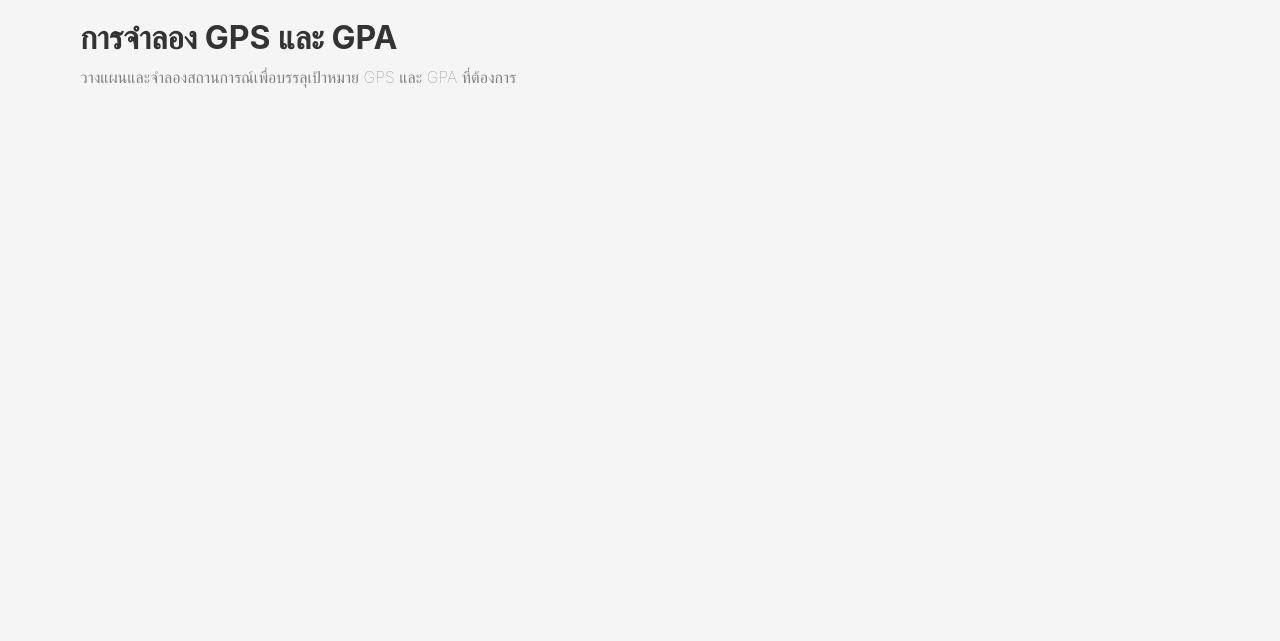
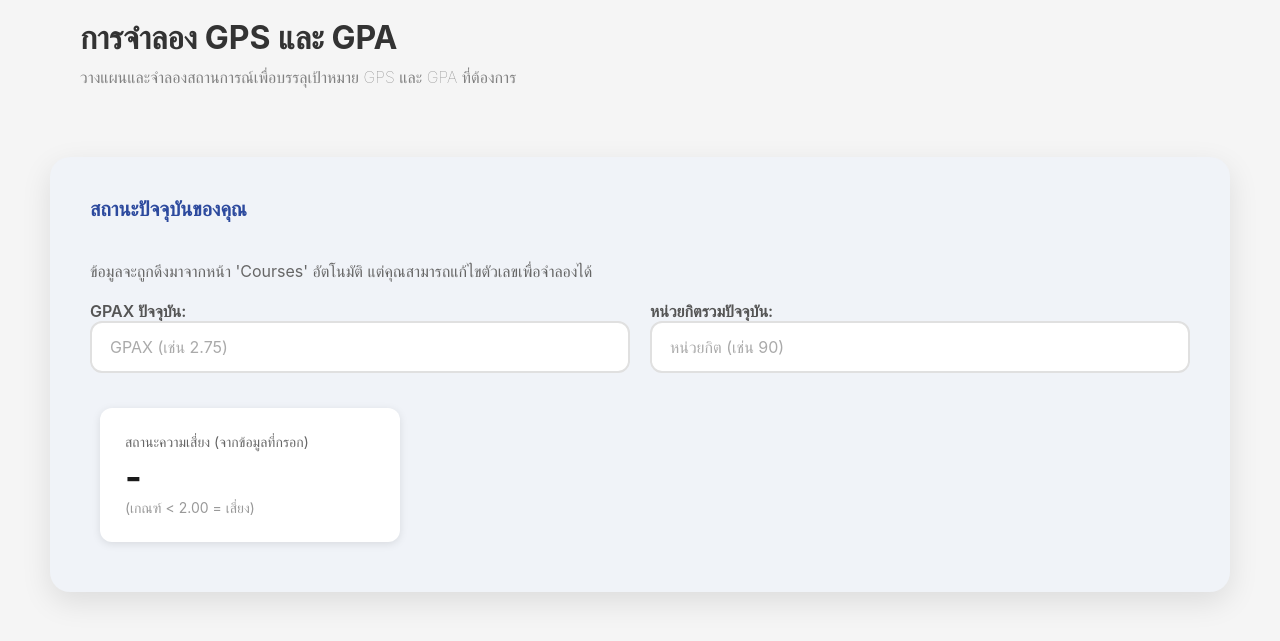
Before and after one commit to Kmitl68070131/GradeHub, a Flask app: page /simulation in a window 1280 px wide. Shown: the part 146-787 px from the top of the page. Run offline with Flask 3, Linux system fonts and the light colour scheme.

Commit message:
Update Simulation.html

```diff
--- a/my_project/templates/Simulation.html
+++ b/my_project/templates/Simulation.html
@@ -6,24 +6,55 @@
 {% block style %}
 <br><br>
 <style>
+/* #CSS พื้นฐาน */
 .space {
     padding-left: 30px;
     margin-left: 50px;
 }
 .fade-in {
-opacity: 0;
-transform: translateY(-20px);
-animation: fadeIn 1.25s ease forwards;
+    opacity: 0;
+    transform: translateY(-20px);
+    animation: fadeIn 1.25s ease forwards;
 }
-
 @keyframes fadeIn {
     to {
         opacity: 1;
         transform: translateY(0)
     }
 }
+
+/* #CSS ที่จำเป็นสำหรับ UI */
+.gpa-card {
+    background: white; border-radius: 12px; max-width: 400px;
+    margin: 20px 20px; box-shadow: 0 2px 8px rgba(0, 0, 0, 0.1);
+    padding: 30px; width: 375px;
+}
+.gpa-content { justify-content: left; }
+.gpa-label { color: #666; font-size: 14px; margin-bottom: 8px; }
+.gpa-value { font-size: 48px; font-weight: bold; color: #1a1a1a; line-height: 1; }
+.gpa-max { color: #999; font-size: 14px; margin-top: 4px; }
+.gpa-container { display: flex; flex-direction: row; gap: 0; margin-top: 30px; flex-wrap: wrap; }
+
+.courses-content {
+    background: white; border-radius: 20px; padding: 40px;
+    box-shadow: 0 10px 30px rgba(0, 0, 0, 0.1); margin: 30px 50px;
+}
+.courses-content h2 { color: #333; font-size: 24px; margin-bottom: 25px; }
+.add-courses-section {
+    display: grid; grid-template-columns: repeat(auto-fit, minmax(200px, 1fr));
+    gap: 20px; margin-bottom: 25px;
+}
+.course-input {
+    width: 100%; padding: 14px 18px; border: 2px solid #e0e0e0;
+    border-radius: 12px; font-size: 16px; outline: none;
+}
+.course-input:focus { border-color: #667eea; }
+
+/* #CSS สำหรับสถานะความเสี่ยง */
+.status-safe { color: #059669; }
+.status-warn { color: #e58e14; }
+.status-danger { color: #dc2626; }
 </style>
-
 {% endblock %}
 
 {% block body %}
@@ -31,4 +62,32 @@ animation: fadeIn 1.25s ease forwards;
     <h1>การจำลอง GPS และ GPA</h1>
     <h1 style="color: grey; font-size:medium; font-weight: lighter;">วางแผนและจำลองสถานการณ์เพื่อบรรลุเป้าหมาย GPS และ GPA ที่ต้องการ</h1>
 </div>
+
+<div class="courses-content" style="background: #f0f3f8;">
+    <h2 style="font-size: 20px; color: #2d4a9e;">สถานะปัจจุบันของคุณ</h2>
+    <p style="color: #666; margin-bottom: 20px;">ข้อมูลจะถูกดึงมาจากหน้า 'Courses' อัตโนมัติ แต่คุณสามารถแก้ไขตัวเลขเพื่อจำลองได้</p>
+
+    <div class="add-courses-section">
+        <div>
+            <label for="sim_manual_gpax" class="label" style="font-size: 16px; margin-bottom: 8px;">GPAX ปัจจุบัน:</label>
+            <input type="number" id="sim_manual_gpax" class="course-input" placeholder="GPAX (เช่น 2.75)" step="0.01" min="0" max="4" onchange="updateCurrentStatusDisplay()">
+        </div>
+        <div>
+            <label for="sim_manual_credits" class="label" style="font-size: 16px; margin-bottom: 8px;">หน่วยกิตรวมปัจจุบัน:</label>
+            <input type="number" id="sim_manual_credits" class="course-input" placeholder="หน่วยกิต (เช่น 90)" min="0" onchange="updateCurrentStatusDisplay()">
+        </div>
+    </div>
+
+    <div class="gpa-container" style="margin-top: 10px; justify-content: flex-start;">
+         <div class="gpa-card" style="width: 300px; padding: 25px; margin: 10px;">
+            <div class="gpa-content">
+                <div class="gpa-label">สถานะความเสี่ยง (จากข้อมูลที่กรอก)</div>
+                <span class="gpa-value" id="sim_risk_status" style="font-size: 36px;">-</span>
+                <div class="gpa-max">(เกณฑ์ < 2.00 = เสี่ยง)</div>
+            </div>
+        </div>
+    </div>
+</div>
+
+<script src="{{ url_for('static', filename='script.js') }}"></script>
 {% endblock %}
```
